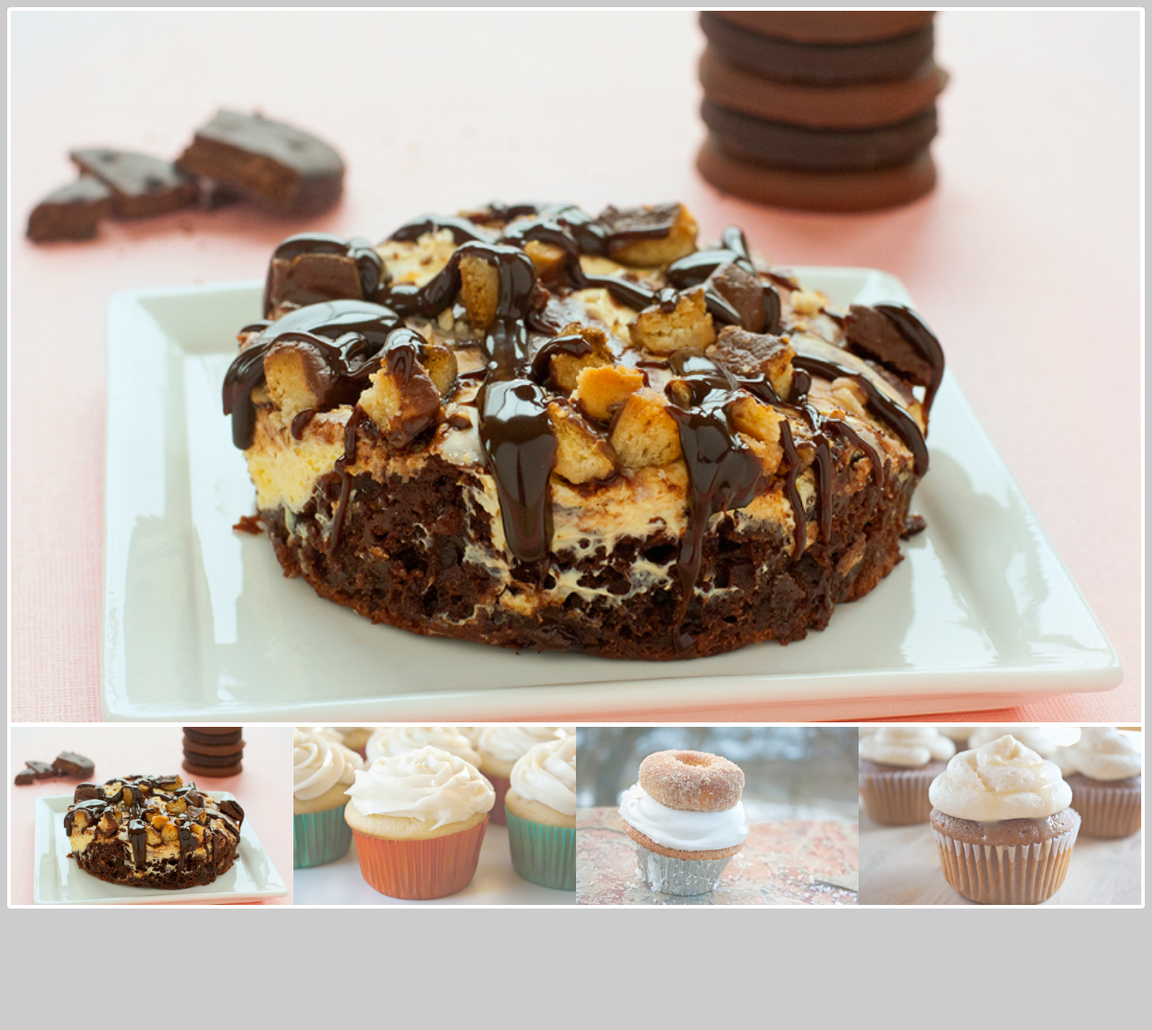
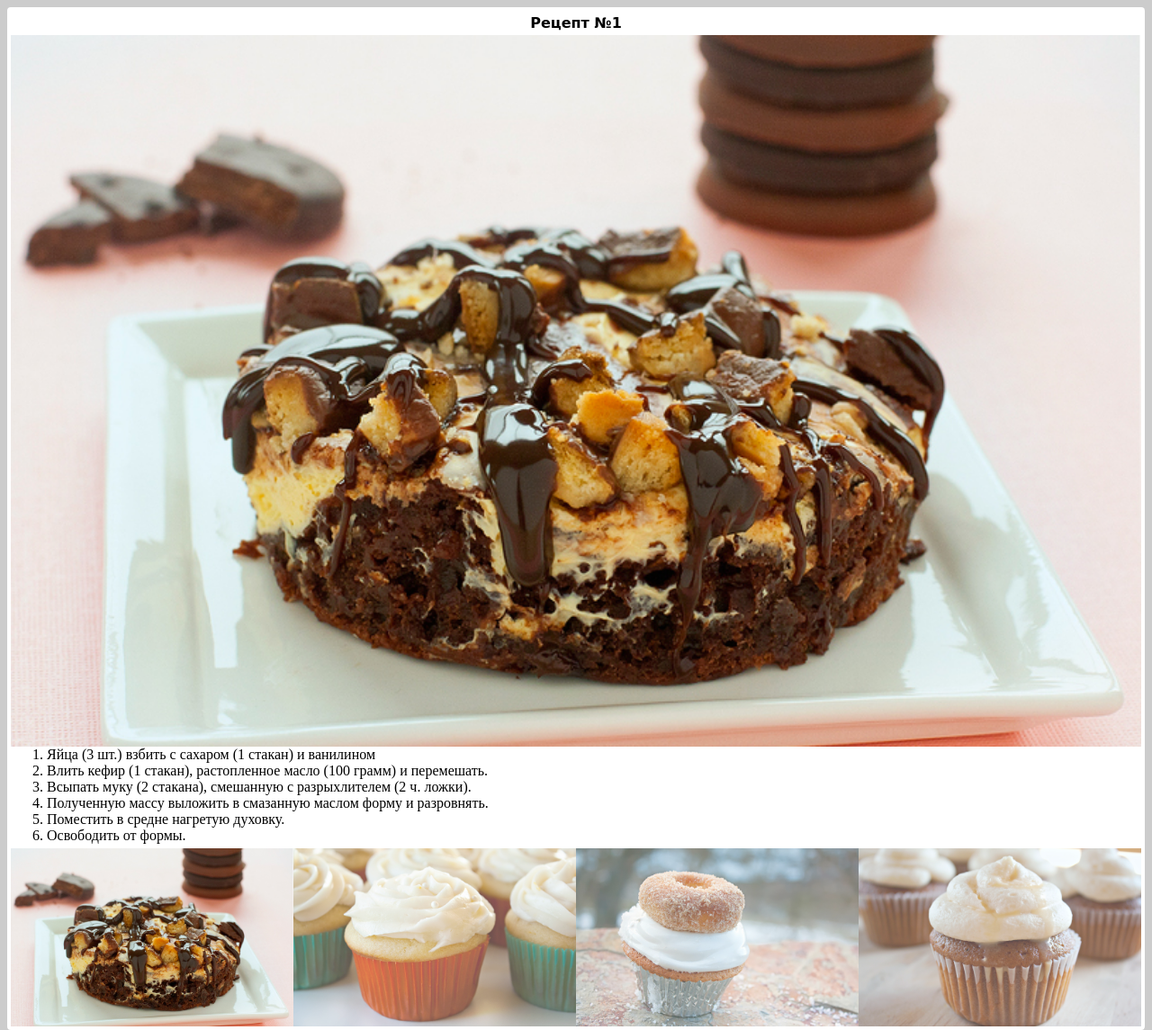
Before and after one commit to MurMeow/hello-world, a plain HTML site: page index.html in a window 1280 px wide. Shown: the top 1145 px of the page at 90% size. Before the commit the page ends 1070 px from the top, so only its background shows below. Drawn offline with nearby package versions, Linux system fonts and the light colour scheme; a web font is replaced by a local one.

Commit message:
Add recipe

```diff
--- a/index.html
+++ b/index.html
@@ -20,18 +20,58 @@
 		<div class="flexslider">
 		  <ul class="slides">
 		    <li data-thumb="images/slide1.jpg">
+					<p>Рецепт №1</p>
 		      <img src="images/slide1.jpg" />
+					<ol>
+						<li>Яйца (3 шт.) взбить с сахаром (1 стакан) и ванилином</li>
+						<li>Влить кефир (1 стакан), растопленное масло (100 грамм) и перемешать.</li>
+						<li>Всыпать муку (2 стакана), смешанную с разрыхлителем (2 ч. ложки).</li>
+						<li>Полученную массу выложить в смазанную маслом форму и разровнять.</li>
+						<li>Поместить в средне нагретую духовку. </li>
+						<li>Освободить от формы. </li>
+					</ol>
 		    </li>
 		    <li data-thumb="images/slide2.jpg">
+					<p>Рецепт №2</p>
 		      <img src="images/slide2.jpg" />
+					<ol>
+						<li>Яйца (3 шт.) взбить с сахаром (1 стакан) и ванилином</li>
+						<li>Влить кефир (1 стакан), растопленное масло (100 грамм) и перемешать.</li>
+						<li>Всыпать муку (2 стакана), смешанную с разрыхлителем (2 ч. ложки).</li>
+						<li>Полученную массу выложить в смазанную маслом форму и разровнять.</li>
+						<li>Поместить в средне нагретую духовку. </li>
+						<li>Освободить от формы. </li>
+					</ol>
 		    </li>
 		    <li data-thumb="images/slide3.jpg">
+					<p>Рецепт №3</p>
 		      <img src="images/slide3.jpg" />
+					<ol>
+						<li>Яйца (3 шт.) взбить с сахаром (1 стакан) и ванилином</li>
+						<li>Влить кефир (1 стакан), растопленное масло (100 грамм) и перемешать.</li>
+						<li>Всыпать муку (2 стакана), смешанную с разрыхлителем (2 ч. ложки).</li>
+						<li>Полученную массу выложить в смазанную маслом форму и разровнять.</li>
+						<li>Поместить в средне нагретую духовку. </li>
+						<li>Освободить от формы. </li>
+					</ol>
 		    </li>
 		    <li data-thumb="images/slide4.jpg">
+					<p>Рецепт №4</p>
 		      <img src="images/slide4.jpg" />
+					<ol>
+						<li>Яйца (3 шт.) взбить с сахаром (1 стакан) и ванилином</li>
+						<li>Влить кефир (1 стакан), растопленное масло (100 грамм) и перемешать.</li>
+						<li>Всыпать муку (2 стакана), смешанную с разрыхлителем (2 ч. ложки).</li>
+						<li>Полученную массу выложить в смазанную маслом форму и разровнять.</li>
+						<li>Поместить в средне нагретую духовку. </li>
+						<li>Освободить от формы. </li>
+					</ol>
 		    </li>
 		  </ul>
+
+
+
+
 		</div>
 
 		<script  src="js/jquery-3.4.1.min.js"></script>
--- a/less/style.less
+++ b/less/style.less
@@ -2,3 +2,10 @@ out: ../css/style.css, sourcemap: true, compress: true
 body{
   background: #ccc;
 }
+p{
+  padding: 2px;
+  margin: 2px;
+  font-weight: bold;
+  text-align: center;
+  font-family: cursive;
+}
```
Also changed, not shown: css/style.css, 1 other file.
